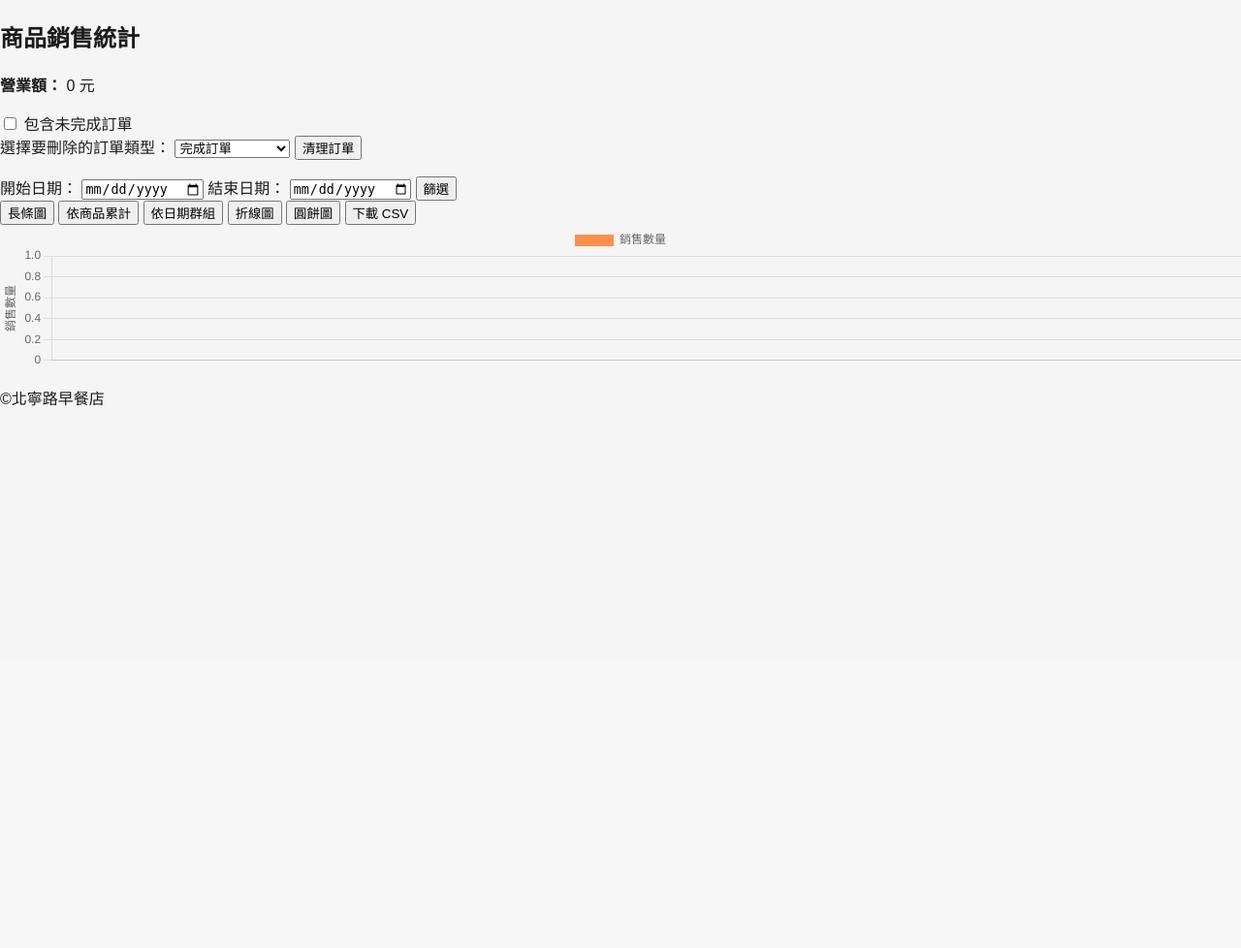
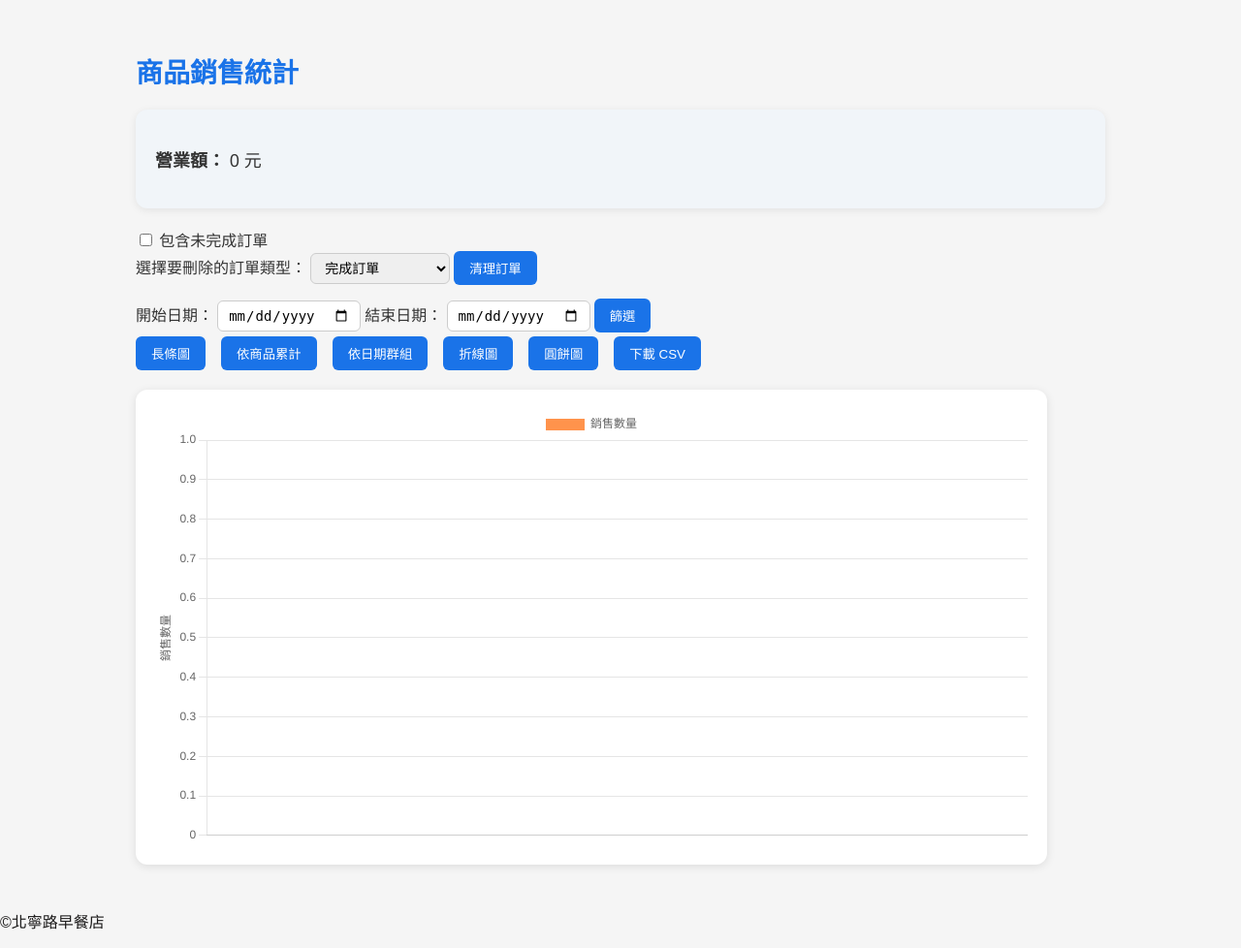
Before and after one commit to Wang-3369/OnlineStore, a Flask app: page /admin/stats in a window 1280 px wide. Shown: the part 121-1099 px from the top of the page at 97% size. Before the commit the page ends 540 px from the top, so only its background shows below. Run offline with Flask 3, Linux system fonts and the light colour scheme; data that the repository does not hold is empty; parts of the project's set-up code (start-up, migrations or seed data) failed here and were passed over.

Commit message:
銷售統計css

```diff
--- a/static/css/stats.css
+++ b/static/css/stats.css
@@ -1,29 +1,112 @@
+/* ===== 整體容器 ===== */
 .stats-container {
+    padding: 30px;
+    max-width: 1000px;
+    margin: 0 auto;
+    font-family: 'Segoe UI', Tahoma, Geneva, Verdana, sans-serif;
+    color: #333;
+}
+
+/* 標題 */
+.stats-container h2 {
+    margin-bottom: 20px;
+    font-size: 28px;
+    color: #1a73e8;
+}
+
+/* 營業額/毛利 summary 卡片 */
+.summary-box {
+    background: #f1f5f9;
+    border-radius: 12px;
     padding: 20px;
+    margin-bottom: 20px;
+    box-shadow: 0 2px 8px rgba(0,0,0,0.08);
+    font-size: 18px;
+}
+
+/* 篩選區塊 */
+.filter-box, .chart-switch {
+    display: flex;
+    flex-wrap: wrap;
+    gap: 12px;
+    margin-bottom: 20px;
 }
 
 .filter-box {
-    margin-bottom: 20px;
-    background: #fafafa;
-    padding: 12px;
-    border-radius: 8px;
-    display: flex;
-    gap: 15px;
+    background: #ffffff;
+    padding: 15px 20px;
+    border-radius: 10px;
+    box-shadow: 0 1px 6px rgba(0,0,0,0.08);
+    align-items: center;
 }
 
-.chart-switch button {
-    margin-right: 10px;
+/* 篩選區塊內文字與輸入 */
+.filter-box label,
+.filter-box input,
+.filter-box select,
+.filter-box button {
+    font-size: 14px;
 }
 
+/* Checkbox 美化 */
+.filter-box input[type="checkbox"] {
+    margin-right: 6px;
+    accent-color: #1a73e8;
+}
+
+/* 按鈕統一樣式 */
+button {
+    background-color: #1a73e8;
+    color: #fff;
+    border: none;
+    padding: 8px 16px;
+    border-radius: 6px;
+    cursor: pointer;
+    transition: background 0.2s;
+}
+
+button:hover {
+    background-color: #155ab6;
+}
+
+button:disabled {
+    background-color: #ccc;
+    cursor: not-allowed;
+}
+
+/* 圖表切換按鈕間距 */
+.chart-switch button {
+    margin: 4px 4px 0 0;
+}
+
+/* 圖表容器 */
 .chart-box {
     position: relative;
     width: 100%;
-    max-width: 900px;  /* 最大寬度 */
-    height: 400px;     /* 高度限制 */
+    max-width: 900px;
+    height: 450px;
     margin-top: 20px;
+    background: #fff;
+    padding: 20px;
+    border-radius: 12px;
+    box-shadow: 0 2px 10px rgba(0,0,0,0.1);
 }
 
 .chart-box canvas {
     width: 100% !important;
     height: 100% !important;
 }
+
+/* 日期篩選與清理訂單輸入欄位 */
+input[type="date"], select {
+    padding: 6px 10px;
+    border-radius: 6px;
+    border: 1px solid #ccc;
+    font-size: 14px;
+}
+
+#clearResult {
+    margin-top: 6px;
+    font-size: 14px;
+    color: #555;
+}
--- a/templates/stats.html
+++ b/templates/stats.html
@@ -1,5 +1,6 @@
 {% extends "base.html" %}
 {% block content %}
+<link rel="stylesheet" href="{{ url_for('static', filename='css/stats.css') }}">
 <div class="stats-container">
 
     <h2>商品銷售統計</h2>
```
